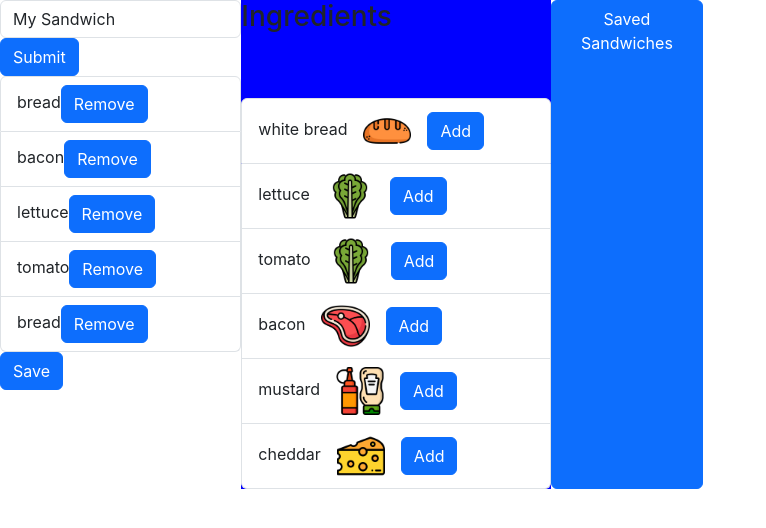
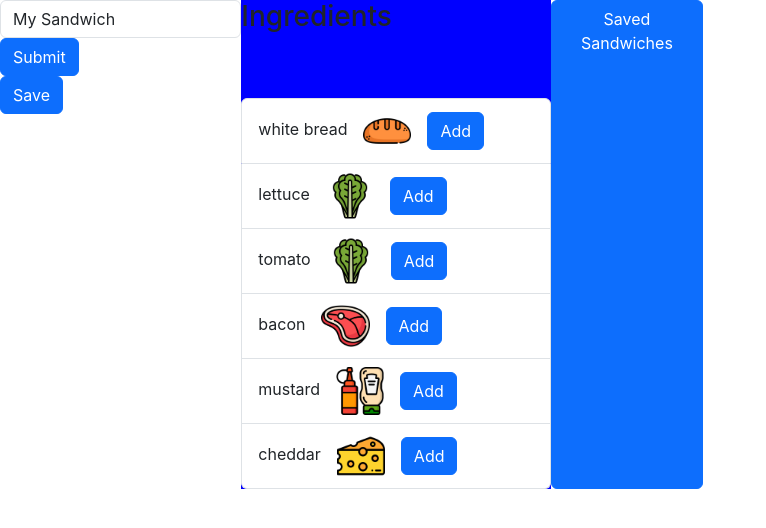
Before and after one commit to mat-lundin/makeasandwich, a React (Create React App) app: page / in a window 1280 px wide. Shown: the top 528 px of the page, without its empty margins (0-766 px from the left). Built offline with nearby package versions, Linux system fonts and the light colour scheme.

Commit message:
function cleanup

```diff
--- a/src/components/Home.js
+++ b/src/components/Home.js
@@ -1,5 +1,5 @@
 import CurrentSandwich from '../components/CurrentSandwich';
-import Ingredients from '../components/Ingredients';
+import Ingredients from './Ingredients';
 import React, { useState, useEffect } from 'react';
 import Button from 'react-bootstrap/Button';
 
@@ -9,12 +9,7 @@ const condimentImg = process.env.PUBLIC_URL + "/ingredients/condiment.png";
 const vegImg = process.env.PUBLIC_URL + "/ingredients/lettuce.png";
 const meatImg = process.env.PUBLIC_URL + "/ingredients/meat.png";
 const cheeseImg = process.env.PUBLIC_URL + "/ingredients/cheese.png";
-    const [sandwich, setSandwich] = useState({
-        id: 0,
-        name: 'My Sandwich',
-        ingredients: ['bread','bacon','lettuce','tomato','bread'],
-        starred: false
-    })
+
 
 // all ingredient options
 const [ingredientList,setIngredientList] = useState( [{
@@ -54,6 +49,14 @@ const [ingredientList,setIngredientList] = useState( [{
     icon: cheeseImg
 }]);
 
+// set current sandwich
+const [sandwich, setSandwich] = useState({
+    id: 0,
+    name: 'My Sandwich',
+    ingredients: [],
+    starred: false
+});
+
     // add ingredient to sandwich
     function onAdd(ingredient){
         console.log(ingredient)
@@ -63,7 +66,7 @@ const [ingredientList,setIngredientList] = useState( [{
                 ingredients: [...prevSandwich.ingredients, ingredient]
             }
         })
-    }
+    };
 
     // remove ingredient from sandwich
     function onRemove(index){
@@ -76,7 +79,7 @@ const [ingredientList,setIngredientList] = useState( [{
                 ingredients: newIng
             }
         })
-    }
+    };
 
     // update the name of the current sandwich
     function updateName(name){
@@ -88,7 +91,7 @@ const [ingredientList,setIngredientList] = useState( [{
                 name: name
             }
         })
-    }
+    };
 
     // add sandwich to saved list
     function onSave(){
@@ -96,7 +99,7 @@ const [ingredientList,setIngredientList] = useState( [{
         const saved = oldSaved || [];
         saved.push(sandwich);
         window.localStorage.setItem("saved",JSON.stringify(saved));
-    }
+    };
 
     return(
         <main>
@@ -115,5 +118,5 @@ const [ingredientList,setIngredientList] = useState( [{
         <Button href="/saved">Saved Sandwiches</Button>
         </main>
     )
-}
+};
 export default Home
```
